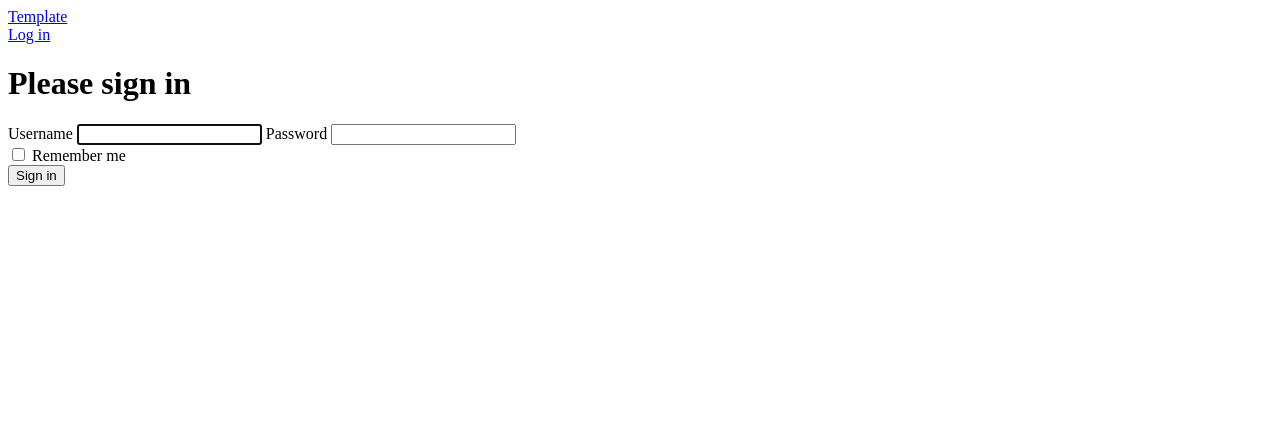
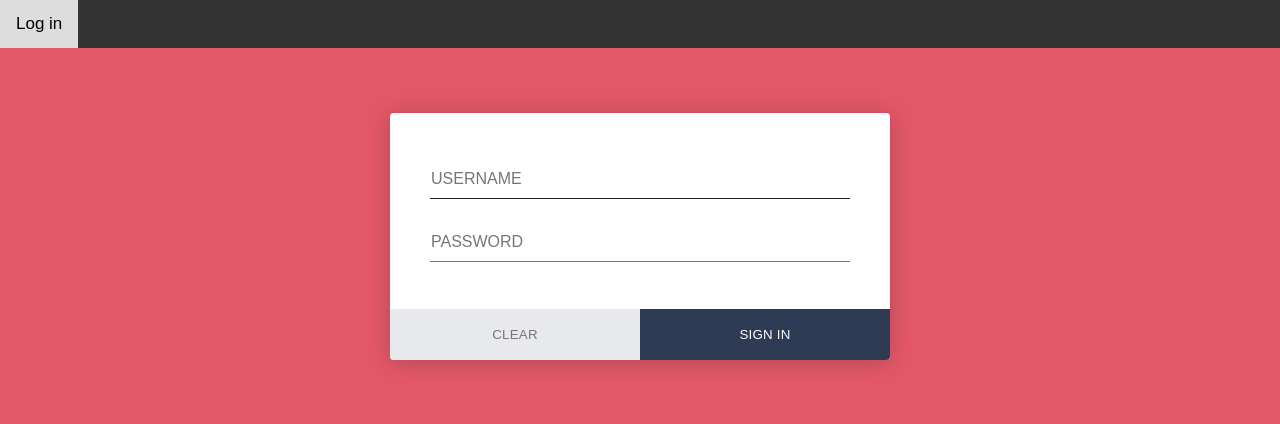
Before and after one commit to taghouti/symfony-template, a Symfony app: template templates/security/login.html.twig in a window 1280 px wide. Shown: the top 424 px of the page. Run offline with Twig, Linux system fonts and the light colour scheme; the template is opened without the code that fills it, so the values that code supplies are empty; some libraries are stand-ins or nearby versions.

Commit message:
update template

```diff
--- a/src/Controller/Admin/DashboardController.php
+++ b/src/Controller/Admin/DashboardController.php
@@ -34,4 +34,6 @@
         yield MenuItem::linkToCrud('Fields', 'fa fa-keyboard', FileField::class);
         yield MenuItem::linkToCrud('Members', 'fa fa-users', Member::class);
     }
+
+
 }
--- a/templates/base.html.twig
+++ b/templates/base.html.twig
@@ -10,7 +10,7 @@
             {% endif %}
         {% endif %}
         {# TODO Update template name #}
-        Template
+        IMH NVD GENERATOR
     </title>
 
     {% block stylesheets %}
@@ -22,32 +22,53 @@
     {% endblock %}
 </head>
 <body class="bg-gray-300">
-<div class="p-4 bg-blue-600 justify-between flex flex-row shadow-md">
-    <div class="text-4xl font-medium my-auto">
-        <a href="{{ path('home_page') }}">Template</a>
-    </div>
-    <div class="float-right">
-        <div class="flex flex-row">
+<!DOCTYPE html>
+<html>
+<head>
+    <meta name="viewport" content="width=device-width, initial-scale=1">
+    <style>
+        body {
+            margin: 0;
+            font-family: Arial, Helvetica, sans-serif;
+        }
 
-            {% if app.user %}
-                <div class="p-4 italic">{{ app.user.userIdentifier }}</div>
+        .topnav {
+            overflow: hidden;
+            background-color: #333;
+        }
 
-                {% if is_granted('ROLE_ADMIN') %}
-                    <a href="{{ path('admin') }}">
-                        <div class="p-4 hover:text-white">Admin</div>
-                    </a>
-                {% endif %}
+        .topnav a {
+            float: left;
+            color: #f2f2f2;
+            text-align: center;
+            padding: 14px 16px;
+            text-decoration: none;
+            font-size: 17px;
+        }
 
-                <a href="{{ path('app_logout') }}">
-                    <div class="p-4 hover:text-white">Log out</div>
-                </a>
-            {% else %}
-                <a href="{{ path('app_login') }}">
-                    <div class="p-4 hover:text-white">Log in</div>
-                </a>
-            {% endif %}
-        </div>
-    </div>
+        .topnav a:hover {
+            background-color: #ddd;
+            color: black;
+        }
+
+        .topnav a.active {
+            background-color: #04AA6D;
+            color: white;
+        }
+    </style>
+</head>
+<body>
+
+<div class="topnav">
+    {% if app.user %}
+        <a href="{{ path('home_page') }}">Home</a>
+        {% if is_granted('ROLE_ADMIN') %}
+            <a href="{{ path('admin') }}">CPE</a>
+        {% endif %}
+        <a href="{{ path('app_logout') }}">Log out</a>
+    {% else %}
+        <a href="{{ path('app_login') }}">Log in</a>
+    {% endif %}
 </div>
 
 {% for type, messages in app.session.flashbag.all() %}
--- a/templates/home_page/index.html.twig
+++ b/templates/home_page/index.html.twig
@@ -1,9 +1,5 @@
 {% extends 'base.html.twig' %}
 
-{% block title %}Hello HomePageController!{% endblock %}
 
 {% block body %}
-    <div class="w-72 h-72 m-4 p-4 bg-red-100">
-        Test
-    </div>
 {% endblock %}
--- a/templates/security/login.html.twig
+++ b/templates/security/login.html.twig
@@ -3,6 +3,116 @@
 {% block title %}Log in!{% endblock %}
 
 {% block body %}
+    <style>
+        * {
+            margin: 0;
+            padding: 0;
+            box-sizing: border-box;
+            -webkit-font-smoothing: antialiased;
+        }
+
+        body {
+            background: #e35869;
+            font-family: 'Rubik', sans-serif;
+        }
+
+        .login-form {
+            background: #fff;
+            width: 500px;
+            margin: 65px auto;
+            display: -webkit-box;
+            display: flex;
+            -webkit-box-orient: vertical;
+            -webkit-box-direction: normal;
+            flex-direction: column;
+            border-radius: 4px;
+            box-shadow: 0 2px 25px rgba(0, 0, 0, 0.2);
+        }
+        .login-form h1 {
+            padding: 35px 35px 0 35px;
+            font-weight: 300;
+        }
+        .login-form .content {
+            padding: 35px;
+            text-align: center;
+        }
+        .login-form .input-field {
+            padding: 12px 5px;
+        }
+        .login-form .input-field input {
+            font-size: 16px;
+            display: block;
+            font-family: 'Rubik', sans-serif;
+            width: 100%;
+            padding: 10px 1px;
+            border: 0;
+            border-bottom: 1px solid #747474;
+            outline: none;
+            -webkit-transition: all .2s;
+            transition: all .2s;
+        }
+        .login-form .input-field input::-webkit-input-placeholder {
+            text-transform: uppercase;
+        }
+        .login-form .input-field input::-moz-placeholder {
+            text-transform: uppercase;
+        }
+        .login-form .input-field input:-ms-input-placeholder {
+            text-transform: uppercase;
+        }
+        .login-form .input-field input::-ms-input-placeholder {
+            text-transform: uppercase;
+        }
+        .login-form .input-field input::placeholder {
+            text-transform: uppercase;
+        }
+        .login-form .input-field input:focus {
+            border-color: #222;
+        }
+        .login-form a.link {
+            text-decoration: none;
+            color: #747474;
+            letter-spacing: 0.2px;
+            text-transform: uppercase;
+            display: inline-block;
+            margin-top: 20px;
+        }
+        .login-form .action {
+            display: -webkit-box;
+            display: flex;
+            -webkit-box-orient: horizontal;
+            -webkit-box-direction: normal;
+            flex-direction: row;
+        }
+        .login-form .action button {
+            width: 100%;
+            border: none;
+            padding: 18px;
+            font-family: 'Rubik', sans-serif;
+            cursor: pointer;
+            text-transform: uppercase;
+            background: #e8e9ec;
+            color: #777;
+            border-bottom-left-radius: 4px;
+            border-bottom-right-radius: 0;
+            letter-spacing: 0.2px;
+            outline: 0;
+            -webkit-transition: all .3s;
+            transition: all .3s;
+        }
+        .login-form .action button:hover {
+            background: #d8d8d8;
+        }
+        .login-form .action button:nth-child(2) {
+            background: #2d3b55;
+            color: #fff;
+            border-bottom-left-radius: 0;
+            border-bottom-right-radius: 4px;
+        }
+        .login-form .action button:nth-child(2):hover {
+            background: #3c4d6d;
+        }
+    </style>
     <form method="post">
         {% if error %}
             <div class="alert alert-danger">{{ error.messageKey|trans(error.messageData, 'security') }}</div>
@@ -14,26 +124,24 @@
             </div>
         {% endif %}
 
-        <h1 class="h3 mb-3 font-weight-normal">Please sign in</h1>
-        <label for="inputUsername">Username</label>
-        <input type="text" value="{{ last_username }}" name="username" id="inputUsername" class="form-control"
-               autocomplete="username" required autofocus>
-        <label for="inputPassword">Password</label>
-        <input type="password" name="password" id="inputPassword" class="form-control" autocomplete="current-password"
-               required>
-
-        <input type="hidden" name="_csrf_token"
-               value="{{ csrf_token('authenticate') }}"
-        >
-
-        <div class="checkbox mb-3">
-            <label>
-                <input type="checkbox" name="_remember_me"> Remember me
-            </label>
+        <div class="login-form">
+            <div class="content">
+                <div class="input-field">
+                    <input placeholder="Username" type="text" value="{{ last_username }}" name="username" id="inputUsername" class="form-control"
+                           autocomplete="username" required autofocus>
+                </div>
+                <div class="input-field">
+                    <input placeholder="Password" type="password" name="password" id="inputPassword" class="form-control" autocomplete="current-password"
+                           required>
+                </div>
+            </div>
+            <div class="action">
+                <button type="reset" data-dashlane-label="true" data-dashlane-rid="05c8e86704d539f0" data-form-type="other">Clear</button>
+                <button type="submit" data-dashlane-label="true" data-dashlane-rid="05c8e86704d539f0" data-form-type="other">Sign in</button>
+            </div>
+            <input type="hidden" name="_csrf_token"
+                   value="{{ csrf_token('authenticate') }}"
+            >
         </div>
-
-        <button class="btn btn-lg btn-primary" type="submit">
-            Sign in
-        </button>
     </form>
 {% endblock %}
```
Also changed, not shown: src/Controller/Admin/FileCrudController.php (+20 -0 lines), 1 other file.
